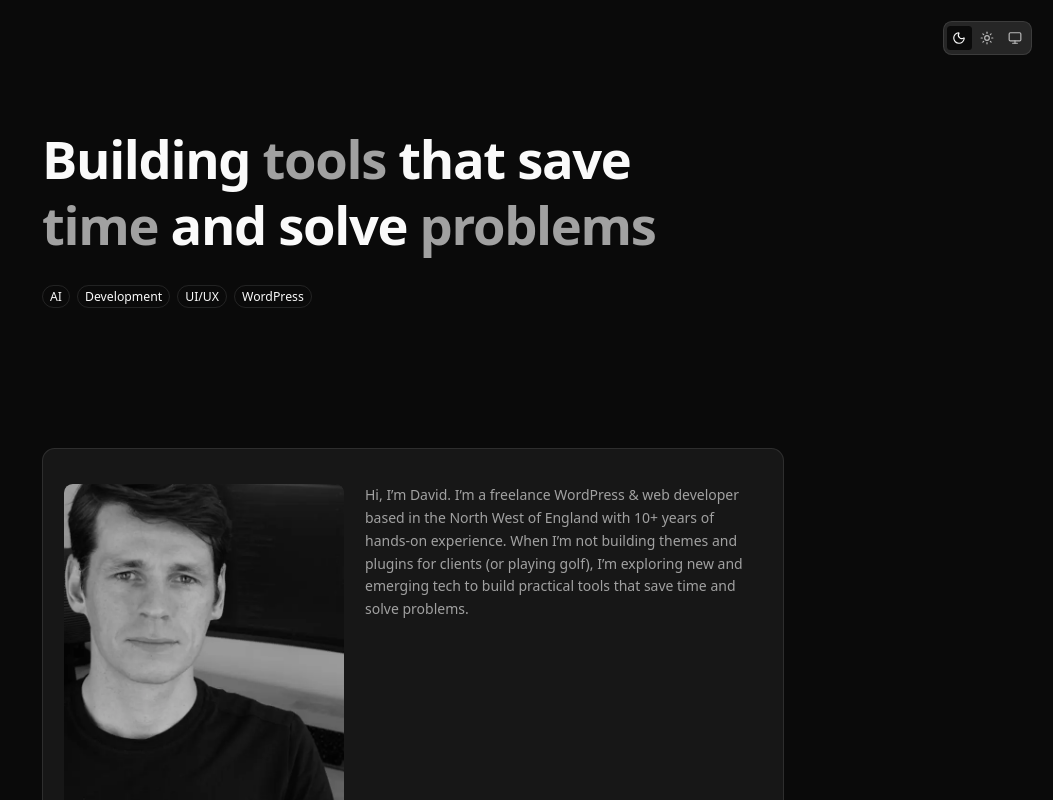
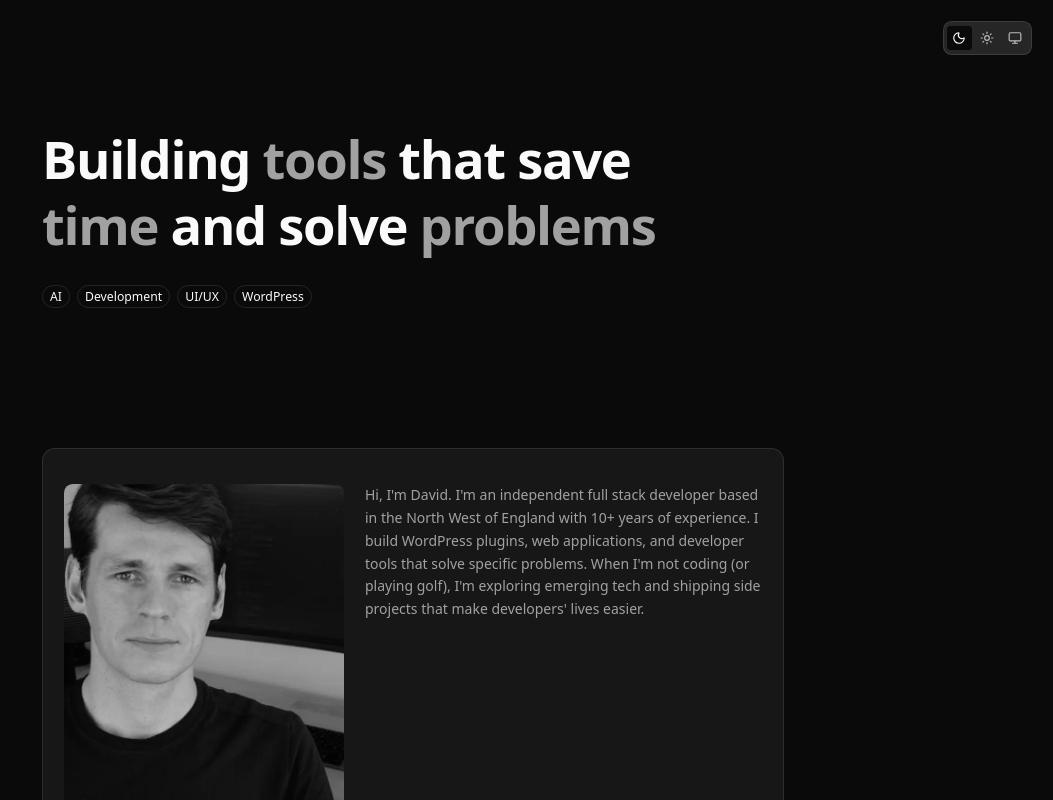
Before and after one commit to davidosull/osull-io, a Next.js app: page / in a window 1280 px wide. Shown: the top 800 px of the page, without its empty margins (227-1280 px from the left). Built offline with nearby package versions, Linux system fonts and the light colour scheme.

Commit message:
content updates

```diff
--- a/app/layout.tsx
+++ b/app/layout.tsx
@@ -14,23 +14,24 @@ const geistMono = Geist_Mono({
 });
 
 export const metadata: Metadata = {
-  title: "David O'Sullivan | Freelance WordPress Developer",
+  title: "David O'Sullivan | Independent Full- Developer",
   description:
-    "I'm David, a freelance WordPress developer based in the UK with over 10 years under my belt. Outside of working with WordPress I like to explore new and emerging tech to build tools that can help me and other developers out.",
+    "I'm David, an independent full stack developer based in the UK with over 10 years under my belt. Outside of working with WordPress I like to explore new and emerging tech to build tools that can help me and other developers out.",
   keywords: [
-    'WordPress developer',
+    'full stack developer',
     'freelance developer',
-    'UK WordPress developer',
-    'WordPress plugins',
+    'independent developer',
+    'UK full stack developer',
     'web developer',
     'frontend developer',
+    'backend developer',
   ],
   authors: [{ name: "David O'Sullivan" }],
   creator: "David O'Sullivan",
   openGraph: {
-    title: "David O'Sullivan | Freelance WordPress Developer",
+    title: "David O'Sullivan | Independent Full-Stack Developer",
     description:
-      'Freelance WordPress developer based in the UK with over 10 years of experience. Building tools and plugins for developers.',
+      'Independent full stack developer based in the UK with over 10 years of experience. Building tools and plugins for developers.',
     url: 'https://osull.io',
     siteName: "David O'Sullivan",
     locale: 'en_GB',
@@ -38,9 +39,9 @@ export const metadata: Metadata = {
   },
   twitter: {
     card: 'summary_large_image',
-    title: "David O'Sullivan | Freelance WordPress Developer",
+    title: "David O'Sullivan | Independent Full-Stack Developer",
     description:
-      'Freelance WordPress developer based in the UK with over 10 years of experience.',
+      'Independent full stack developer based in the UK with over 10 years of experience. Building tools and plugins for developers.',
   },
   robots: {
     index: true,
--- a/components/about-me-card.tsx
+++ b/components/about-me-card.tsx
@@ -35,11 +35,12 @@ export function AboutMeCard() {
           <div className='flex flex-col justify-between gap-6'>
             <div className='space-y-4'>
               <p className='text-muted-foreground leading-relaxed'>
-                Hi, I’m David. I’m a freelance WordPress & web developer based
-                in the North West of England with 10+ years of hands-on
-                experience. When I’m not building themes and plugins for clients
-                (or playing golf), I’m exploring new and emerging tech to build
-                practical tools that save time and solve problems.
+                Hi, I&apos;m David. I&apos;m an independent full stack developer
+                based in the North West of England with 10+ years of experience.
+                I build WordPress plugins, web applications, and developer tools
+                that solve specific problems. When I&apos;m not coding (or
+                playing golf), I&apos;m exploring emerging tech and shipping
+                side projects that make developers&apos; lives easier.
               </p>
             </div>
 
```
